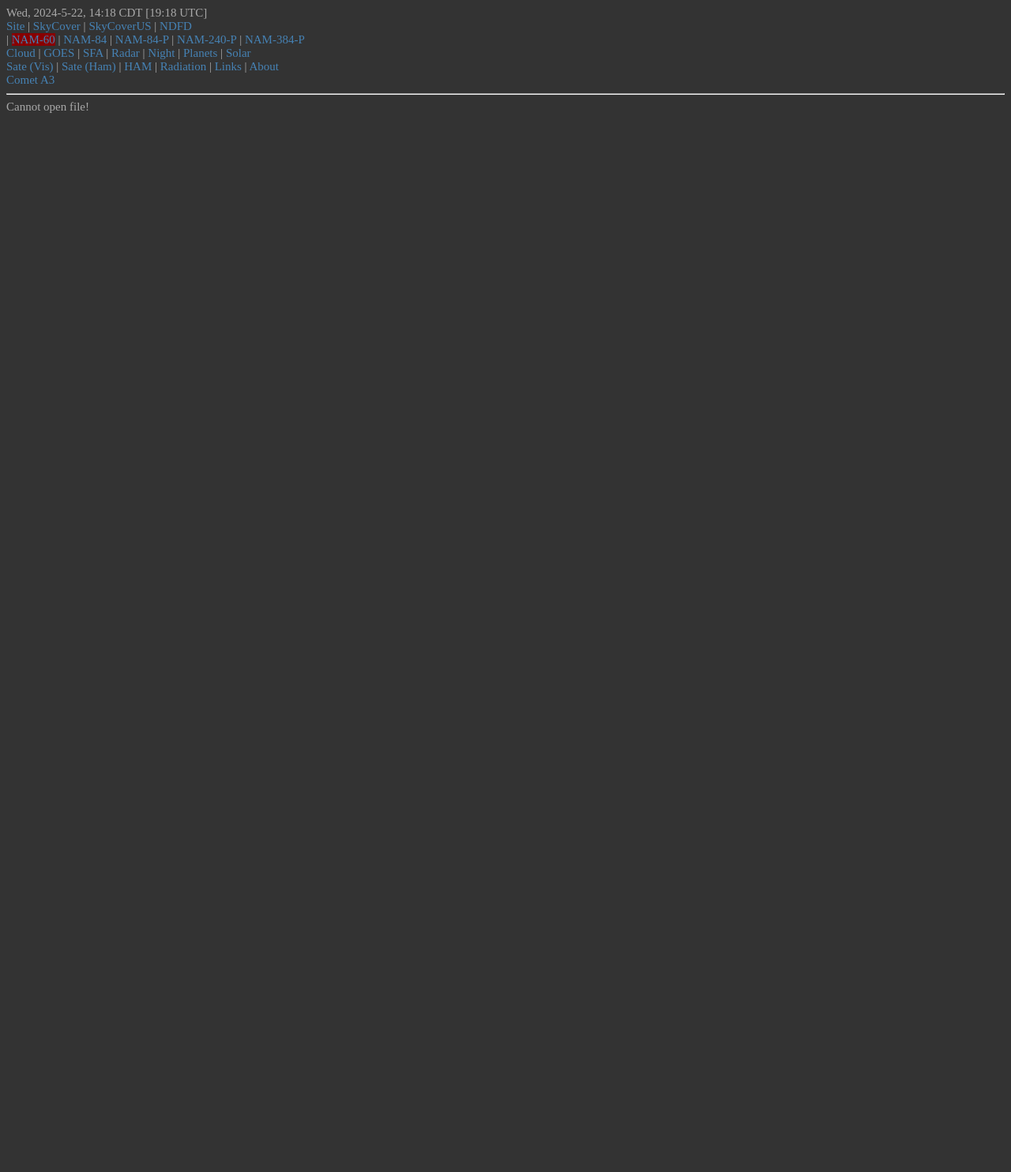
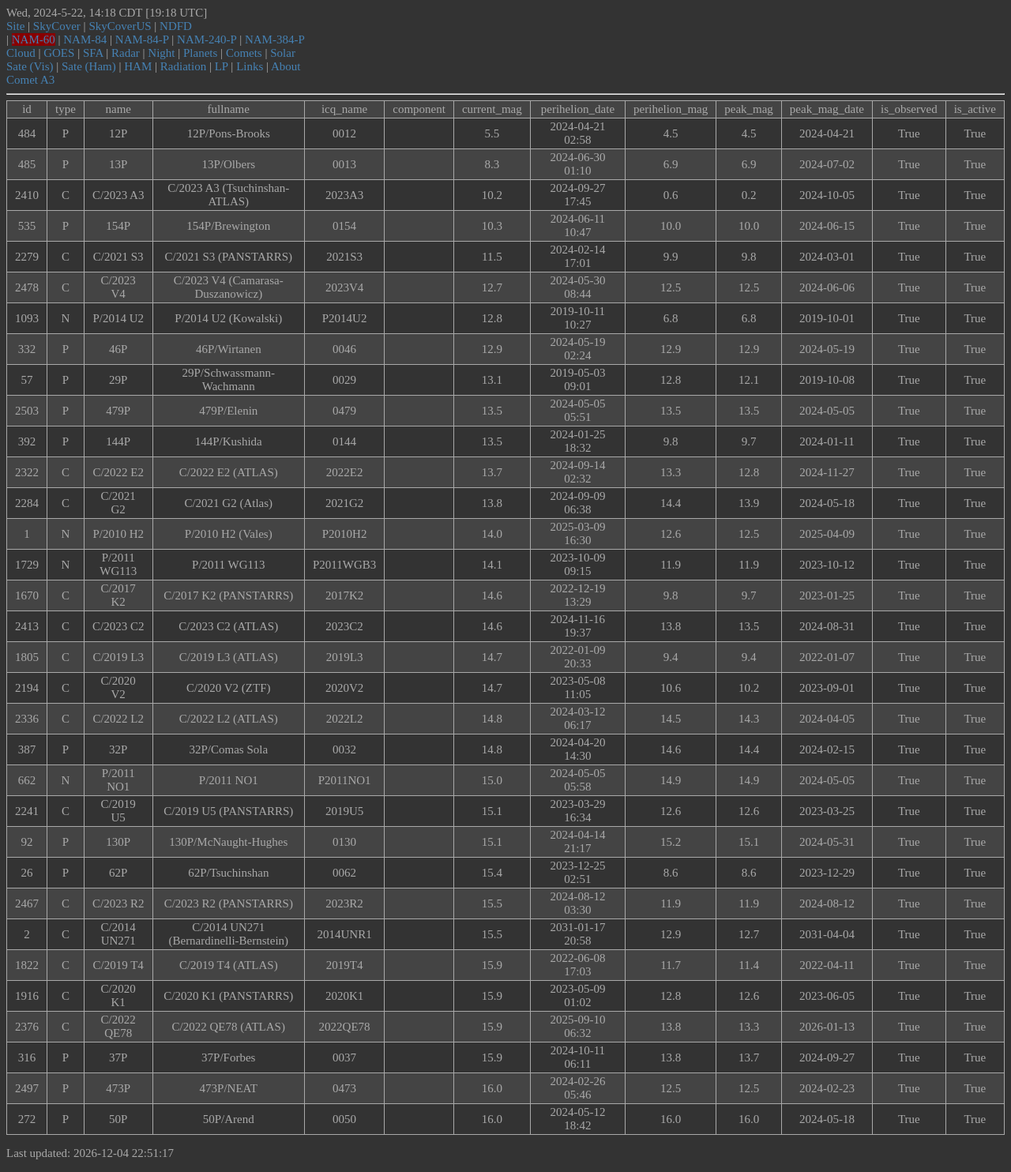
Before and after one commit to drzh/astro, a PHP site: page /table/table.php?tb=cobs.commet.list.observed.json.txt in a window 1280 px wide. Shown: the whole page at 79% size. Before the commit the page ends 143 px from the top, so only its background shows below. Run offline with PHP 8.4, Linux system fonts and the light colour scheme.

Commit message:
modified:   menu.php 	modified:   my.css 	new file:   planet/rise_set/cmd.commet.sh 	new file:   site/cmd.site.lp.tx.proj.sh 	new file:   site/lp.tx.plot.cfg 	new file:   site/site.lp.tx.proj 	new file:   table/cobs.commet.list.observed.json.txt 	new file:   table/json_display.php 	modified:   table/table.php

```diff
--- a/menu.php
+++ b/menu.php
@@ -48,6 +48,7 @@ echo date('D, Y-n-j, G:i T'), '&nbsp;[', gmdate('G:i'), ' UTC]'; ?>
 | <a href='/radar.php'>Radar</a>
 | <a href='/daynight.php'>Night</a>
 | <a href='/planets.php'>Planets</a>
+| <a href='/table/table.php?tb=cobs.commet.list.observed.json.txt'>Comets</a>
 | <a href='/solar.php'>Solar</a>
 <br/ >
 
@@ -55,6 +56,7 @@ echo date('D, Y-n-j, G:i T'), '&nbsp;[', gmdate('G:i'), ' UTC]'; ?>
 | <a href='/satellite.php?sat=ALL_PRI&max=20'>Sate (Ham)</a>
 | <a href='/ham.php'>HAM</a>
 | <a href='/radiation.php'>Radiation</a>
+| <a href='/light_pollution/lp.php'>LP</a>
 | <a href='/link.php'>Links</a>
 | <a href='/about.php'>About</a>
 <br/>
--- a/my.css
+++ b/my.css
@@ -190,7 +190,6 @@ pre {
 }
 
 .table1 {
-    float: left;
     border-collapse: collapse;
     border: 1px solid;
 }
--- /dev/null
+++ b/table/cobs.commet.list.observed.json.txt
@@ -0,0 +1,34 @@
+id	type	name	fullname	icq_name	component	current_mag	perihelion_date	perihelion_mag	peak_mag	peak_mag_date	is_observed	is_active
+484	P	12P	12P/Pons-Brooks	0012		5.5	2024-04-21 02:58	4.5	4.5	2024-04-21	True	True
+485	P	13P	13P/Olbers	0013		8.3	2024-06-30 01:10	6.9	6.9	2024-07-02	True	True
+2410	C	C/2023 A3	C/2023 A3 (Tsuchinshan-ATLAS)	2023A3		10.2	2024-09-27 17:45	0.6	0.2	2024-10-05	True	True
+535	P	154P	154P/Brewington	0154		10.3	2024-06-11 10:47	10.0	10.0	2024-06-15	True	True
+2279	C	C/2021 S3	C/2021 S3 (PANSTARRS)	2021S3		11.5	2024-02-14 17:01	9.9	9.8	2024-03-01	True	True
+2478	C	C/2023 V4	C/2023 V4 (Camarasa-Duszanowicz)	2023V4		12.7	2024-05-30 08:44	12.5	12.5	2024-06-06	True	True
+1093	N	P/2014 U2	P/2014 U2 (Kowalski)	P2014U2		12.8	2019-10-11 10:27	6.8	6.8	2019-10-01	True	True
+332	P	46P	46P/Wirtanen	0046		12.9	2024-05-19 02:24	12.9	12.9	2024-05-19	True	True
+57	P	29P	29P/Schwassmann-Wachmann	0029		13.1	2019-05-03 09:01	12.8	12.1	2019-10-08	True	True
+2503	P	479P	479P/Elenin	0479		13.5	2024-05-05 05:51	13.5	13.5	2024-05-05	True	True
+392	P	144P	144P/Kushida	0144		13.5	2024-01-25 18:32	9.8	9.7	2024-01-11	True	True
+2322	C	C/2022 E2	C/2022 E2 (ATLAS)	2022E2		13.7	2024-09-14 02:32	13.3	12.8	2024-11-27	True	True
+2284	C	C/2021 G2	C/2021 G2 (Atlas)	2021G2		13.8	2024-09-09 06:38	14.4	13.9	2024-05-18	True	True
+1	N	P/2010 H2	P/2010 H2 (Vales)	P2010H2		14.0	2025-03-09 16:30	12.6	12.5	2025-04-09	True	True
+1729	N	P/2011 WG113	P/2011 WG113	P2011WGB3		14.1	2023-10-09 09:15	11.9	11.9	2023-10-12	True	True
+1670	C	C/2017 K2	C/2017 K2 (PANSTARRS)	2017K2		14.6	2022-12-19 13:29	9.8	9.7	2023-01-25	True	True
+2413	C	C/2023 C2	C/2023 C2 (ATLAS)	2023C2		14.6	2024-11-16 19:37	13.8	13.5	2024-08-31	True	True
+1805	C	C/2019 L3	C/2019 L3 (ATLAS)	2019L3		14.7	2022-01-09 20:33	9.4	9.4	2022-01-07	True	True
+2194	C	C/2020 V2	C/2020 V2 (ZTF)	2020V2		14.7	2023-05-08 11:05	10.6	10.2	2023-09-01	True	True
+2336	C	C/2022 L2	C/2022 L2 (ATLAS)	2022L2		14.8	2024-03-12 06:17	14.5	14.3	2024-04-05	True	True
+387	P	32P	32P/Comas Sola	0032		14.8	2024-04-20 14:30	14.6	14.4	2024-02-15	True	True
+662	N	P/2011 NO1	P/2011 NO1	P2011NO1		15.0	2024-05-05 05:58	14.9	14.9	2024-05-05	True	True
+2241	C	C/2019 U5	C/2019 U5 (PANSTARRS)	2019U5		15.1	2023-03-29 16:34	12.6	12.6	2023-03-25	True	True
+92	P	130P	130P/McNaught-Hughes	0130		15.1	2024-04-14 21:17	15.2	15.1	2024-05-31	True	True
+26	P	62P	62P/Tsuchinshan	0062		15.4	2023-12-25 02:51	8.6	8.6	2023-12-29	True	True
+2467	C	C/2023 R2	C/2023 R2 (PANSTARRS)	2023R2		15.5	2024-08-12 03:30	11.9	11.9	2024-08-12	True	True
+2	C	C/2014 UN271	C/2014 UN271 (Bernardinelli-Bernstein)	2014UNR1		15.5	2031-01-17 20:58	12.9	12.7	2031-04-04	True	True
+1822	C	C/2019 T4	C/2019 T4 (ATLAS)	2019T4		15.9	2022-06-08 17:03	11.7	11.4	2022-04-11	True	True
+1916	C	C/2020 K1	C/2020 K1 (PANSTARRS)	2020K1		15.9	2023-05-09 01:02	12.8	12.6	2023-06-05	True	True
+2376	C	C/2022 QE78	C/2022 QE78 (ATLAS)	2022QE78		15.9	2025-09-10 06:32	13.8	13.3	2026-01-13	True	True
+316	P	37P	37P/Forbes	0037		15.9	2024-10-11 06:11	13.8	13.7	2024-09-27	True	True
+2497	P	473P	473P/NEAT	0473		16.0	2024-02-26 05:46	12.5	12.5	2024-02-23	True	True
+272	P	50P	50P/Arend	0050		16.0	2024-05-12 18:42	16.0	16.0	2024-05-18	True	True
--- a/table/table.php
+++ b/table/table.php
@@ -17,6 +17,10 @@ include("../head.php") ?>
         $i = 1;
         while (!feof($fh)) {
             $e = explode("\t", fgets($fh));
+            # Check if the $e is only one element, then skip it.
+            if (count($e) == 1 && $e[0] == "") {
+                continue;
+            }
             echo "<tr>";
             foreach ($e as $f) {
                 echo "<td class='td" . $i % 2 . "'>" . $f . "</td>";
@@ -24,7 +28,9 @@ include("../head.php") ?>
             echo "</tr>";
             $i = $i + 1;
         }
-        echo "</table>";
+        echo "</table>\n";
+        $lastUpdated = filemtime($tb);
+        echo "<p>Last updated: " . date("Y-m-d H:i:s", $lastUpdated) . "</p>";
     }
 
     include('../tail.php');
```
Also changed, not shown: table/json_display.php (added, +20 -0 lines), 4 other files.
